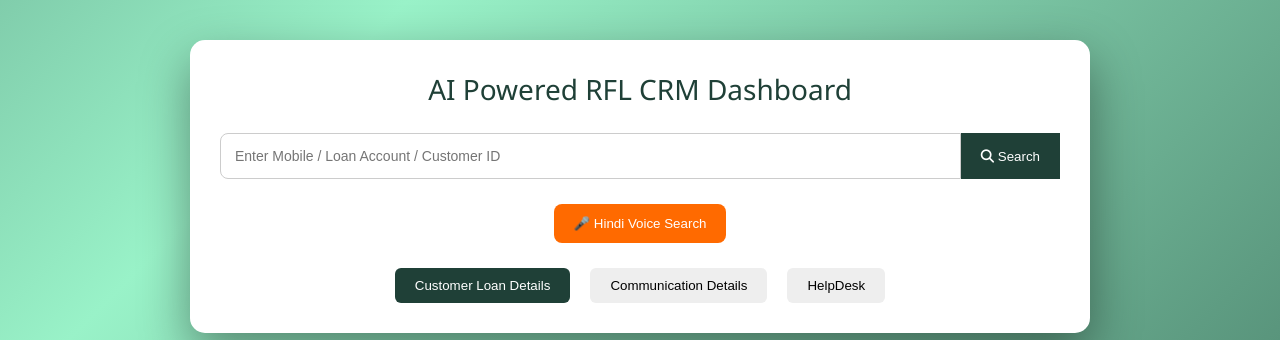
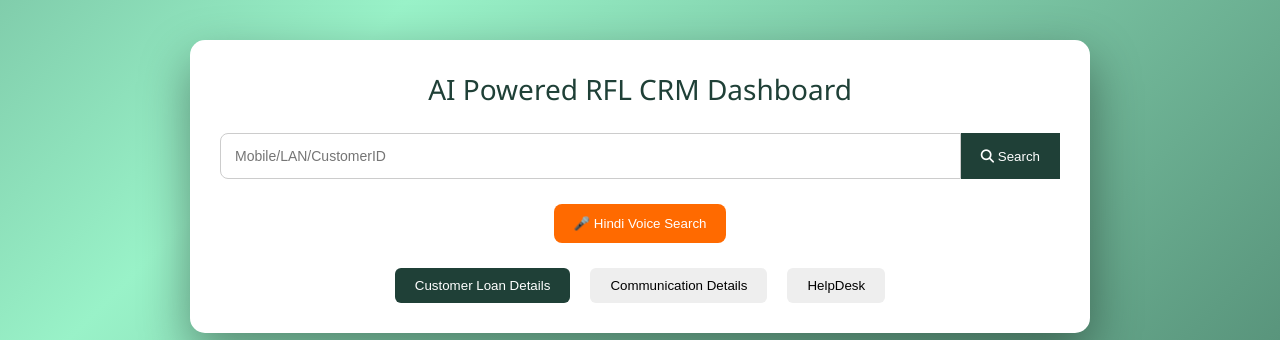
Before and after one commit to Achal1985/NBFC_CRM_V2, a Flask app: page / in a window 1280 px wide. Shown: the part 60-400 px from the top of the page. Run offline with Flask 3, Linux system fonts and the light colour scheme; parts of the project's set-up code (start-up, migrations or seed data) failed here and were passed over.

Commit message:
Update index.html

```diff
--- a/templates/index.html
+++ b/templates/index.html
@@ -191,7 +191,7 @@ text-align:center;
 <div class="search-box">
 
 <input id="search"
-placeholder="Enter Mobile / Loan Account / Customer ID">
+placeholder="Mobile/LAN/CustomerID">
 
 <button onclick="searchCRM()">
 <i class="fa fa-search"></i> Search
```
